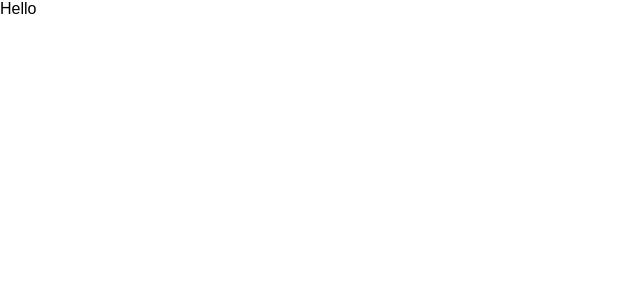
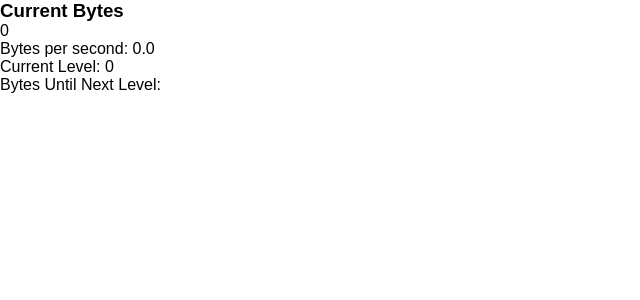
Before and after one commit to madhurabhujbal/Challenge31Days, a Vue app in the folder day15_coderGameVue/coder-game/: page / in a window 1280 px wide. Shown: the top 300 px of the page, without its empty margins (0-640 px from the left). Built offline with nearby package versions, Linux system fonts and the light colour scheme.

Commit message:
Import overview file and modify code to display game fields on screen

```diff
--- a/day15_coderGameVue/coder-game/src/App.vue
+++ b/day15_coderGameVue/coder-game/src/App.vue
@@ -1,14 +1,17 @@
 <template>
   <div id="game">
-    Hello
+    <Overview />
   </div>
 </template>
 
 <script>
+import Overview from './components/Overview';
 
 export default {
   name: 'App',
-  components: {},
+  components: {
+    Overview
+  },
   methods: {
     coding() {
       //Do something
```
